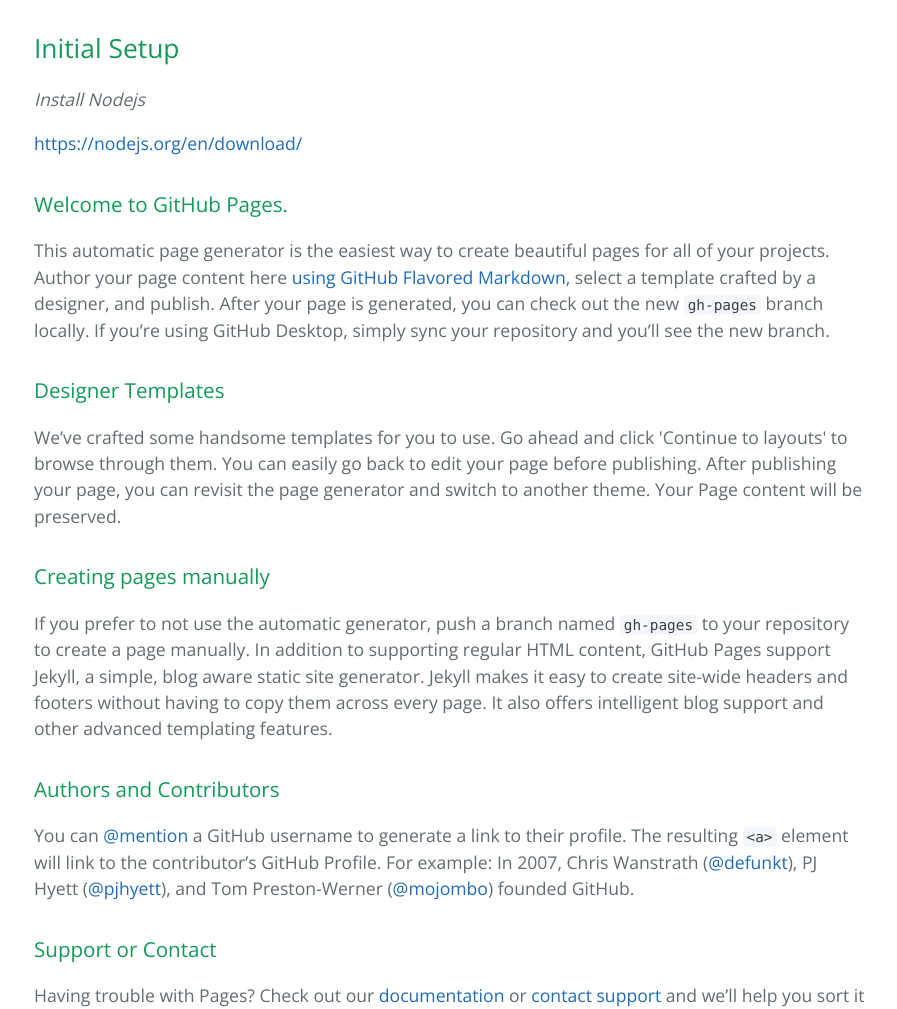
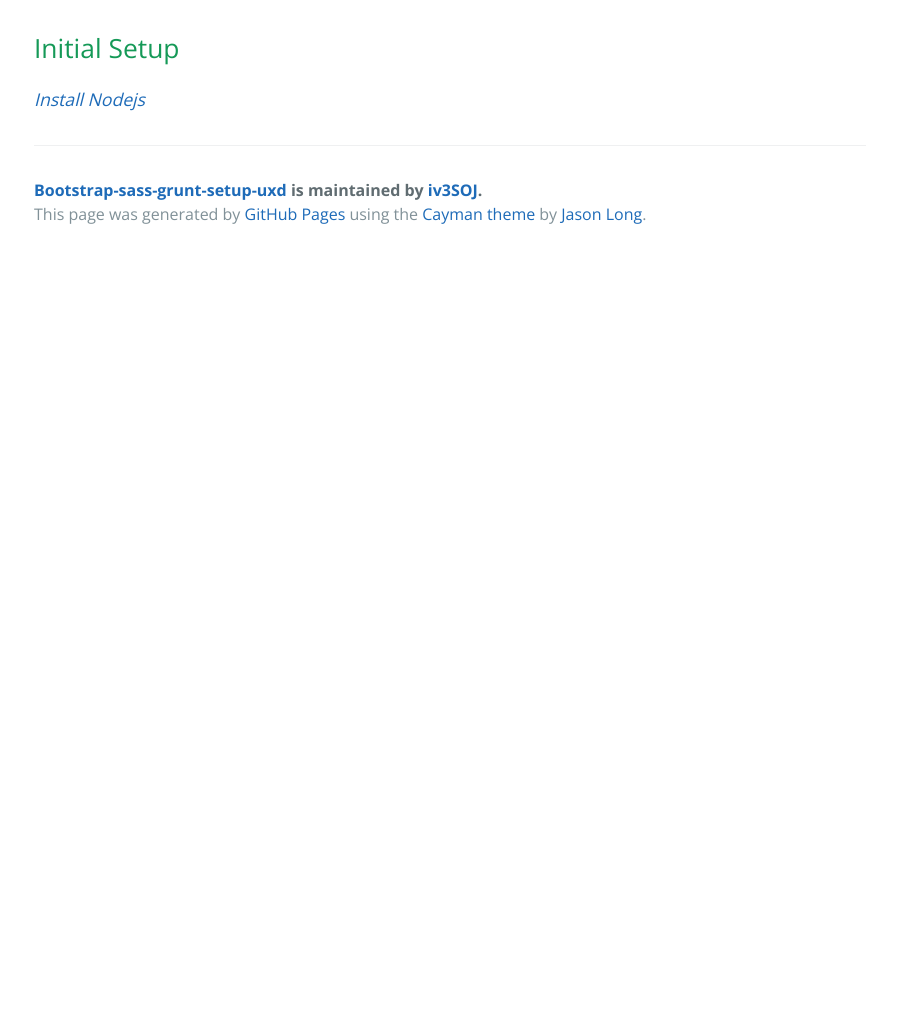
Before and after one commit to iv3SOJ/Bootstrap-sass-grunt-setup-UXD-v2, a plain HTML site: page index.html in a window 1280 px wide. Shown: the part 523-1532 px from the top of the page, without its empty margins (190-1087 px from the left). After the commit the page ends 800 px from the top, so only its background shows below. Drawn offline with nearby package versions, Linux system fonts and the light colour scheme.

```diff
--- a/index.html
+++ b/index.html
@@ -25,34 +25,7 @@
 <h2>
 <a id="initial-setup" class="anchor" href="#initial-setup" aria-hidden="true"><span class="octicon octicon-link"></span></a>Initial Setup</h2>
 
-<p><em>Install Nodejs</em></p>
-
-<p><a href="https://nodejs.org/en/download/">https://nodejs.org/en/download/</a></p>
-
-<h3>
-<a id="welcome-to-github-pages" class="anchor" href="#welcome-to-github-pages" aria-hidden="true"><span class="octicon octicon-link"></span></a>Welcome to GitHub Pages.</h3>
-
-<p>This automatic page generator is the easiest way to create beautiful pages for all of your projects. Author your page content here <a href="https://guides.github.com/features/mastering-markdown/">using GitHub Flavored Markdown</a>, select a template crafted by a designer, and publish. After your page is generated, you can check out the new <code>gh-pages</code> branch locally. If you’re using GitHub Desktop, simply sync your repository and you’ll see the new branch.</p>
-
-<h3>
-<a id="designer-templates" class="anchor" href="#designer-templates" aria-hidden="true"><span class="octicon octicon-link"></span></a>Designer Templates</h3>
-
-<p>We’ve crafted some handsome templates for you to use. Go ahead and click 'Continue to layouts' to browse through them. You can easily go back to edit your page before publishing. After publishing your page, you can revisit the page generator and switch to another theme. Your Page content will be preserved.</p>
-
-<h3>
-<a id="creating-pages-manually" class="anchor" href="#creating-pages-manually" aria-hidden="true"><span class="octicon octicon-link"></span></a>Creating pages manually</h3>
-
-<p>If you prefer to not use the automatic generator, push a branch named <code>gh-pages</code> to your repository to create a page manually. In addition to supporting regular HTML content, GitHub Pages support Jekyll, a simple, blog aware static site generator. Jekyll makes it easy to create site-wide headers and footers without having to copy them across every page. It also offers intelligent blog support and other advanced templating features.</p>
-
-<h3>
-<a id="authors-and-contributors" class="anchor" href="#authors-and-contributors" aria-hidden="true"><span class="octicon octicon-link"></span></a>Authors and Contributors</h3>
-
-<p>You can <a href="https://github.com/blog/821" class="user-mention">@mention</a> a GitHub username to generate a link to their profile. The resulting <code>&lt;a&gt;</code> element will link to the contributor’s GitHub Profile. For example: In 2007, Chris Wanstrath (<a href="https://github.com/defunkt" class="user-mention">@defunkt</a>), PJ Hyett (<a href="https://github.com/pjhyett" class="user-mention">@pjhyett</a>), and Tom Preston-Werner (<a href="https://github.com/mojombo" class="user-mention">@mojombo</a>) founded GitHub.</p>
-
-<h3>
-<a id="support-or-contact" class="anchor" href="#support-or-contact" aria-hidden="true"><span class="octicon octicon-link"></span></a>Support or Contact</h3>
-
-<p>Having trouble with Pages? Check out our <a href="https://help.github.com/pages">documentation</a> or <a href="https://github.com/contact">contact support</a> and we’ll help you sort it out.</p>
+<p><a href="https://nodejs.org/en/download/"><em>Install Nodejs</em></a></p>
 
       <footer class="site-footer">
         <span class="site-footer-owner"><a href="https://github.com/iv3SOJ/Bootstrap-sass-grunt-setup-UXD">Bootstrap-sass-grunt-setup-uxd</a> is maintained by <a href="https://github.com/iv3SOJ">iv3SOJ</a>.</span>
```
Also changed, not shown: params.json (+1 -1 lines).
